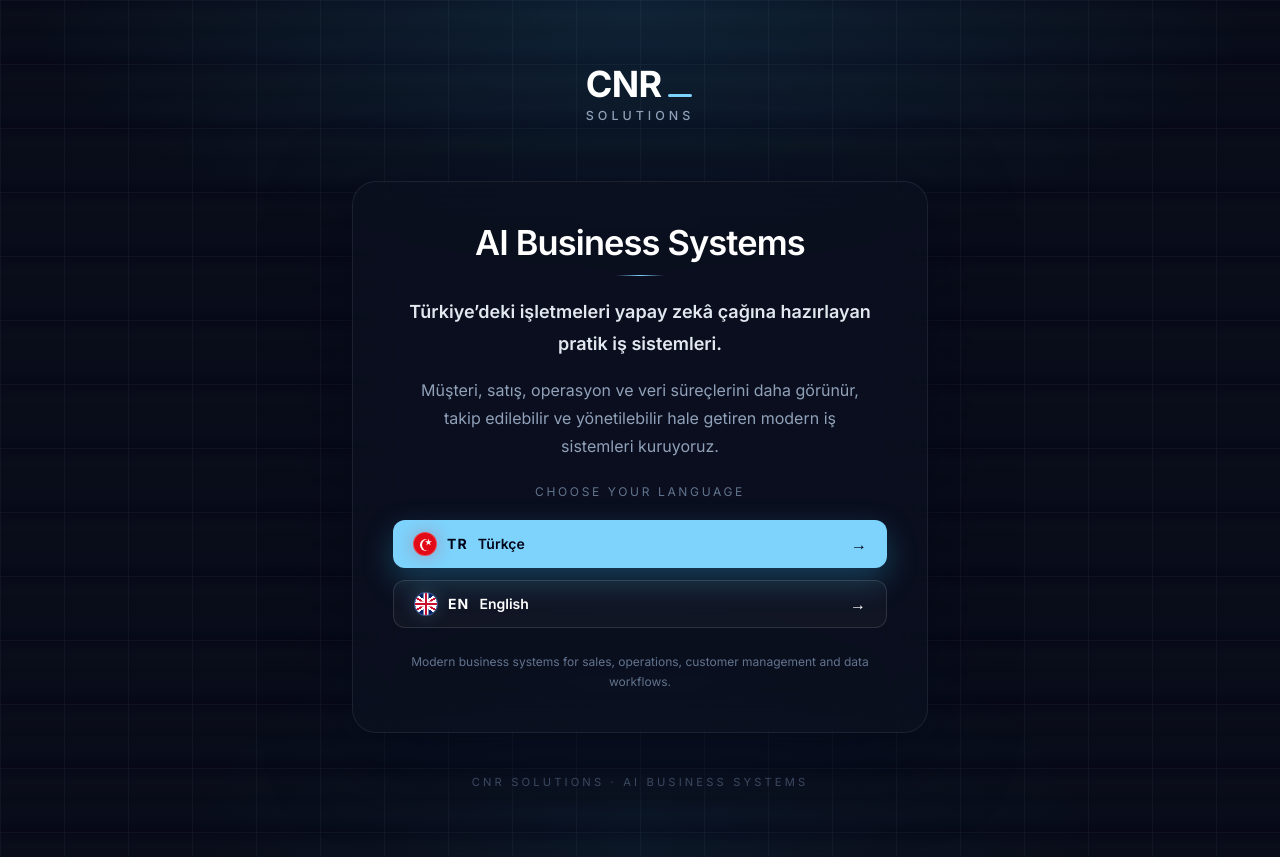
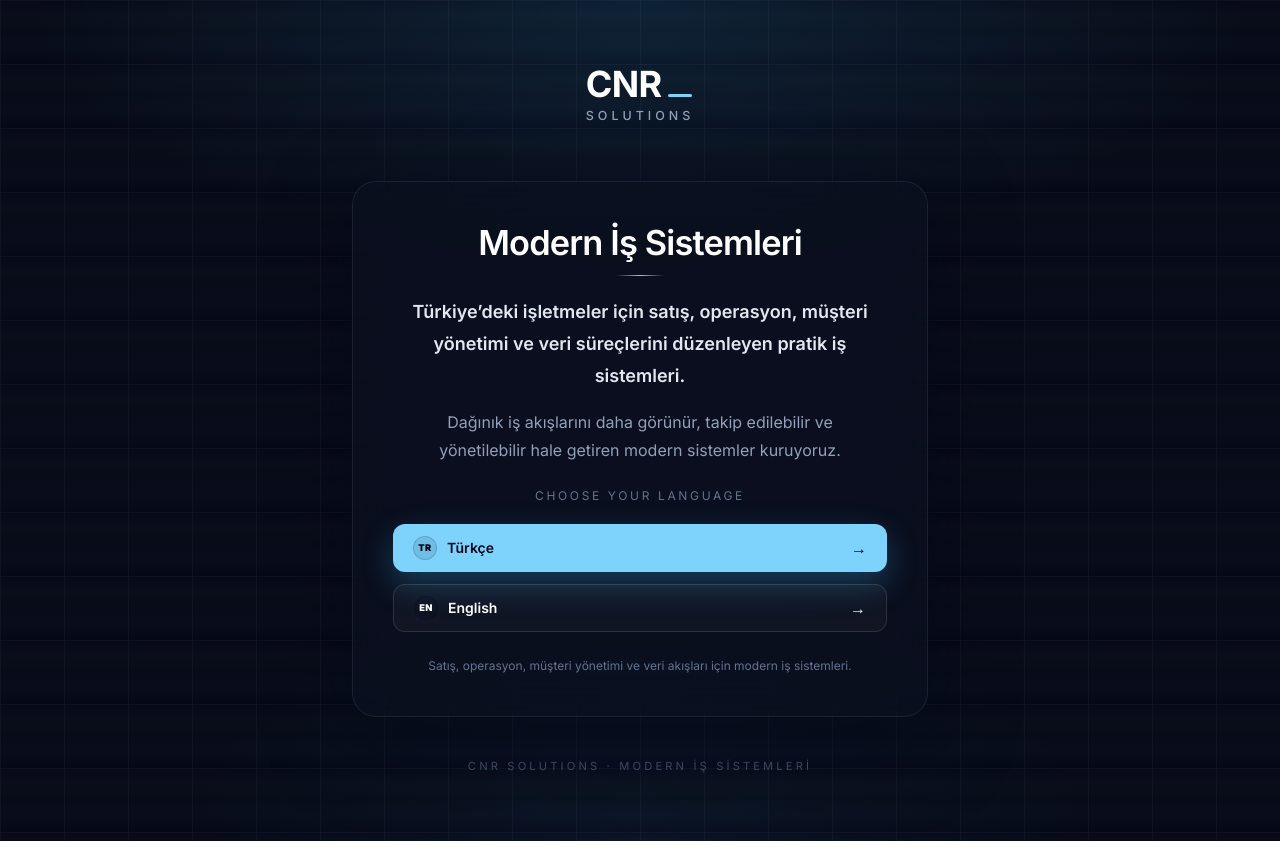
Before and after one commit to cnrakpinar1-jpg/cnr-solutions, a Next.js app: page / in a window 1280 px wide. Built offline with nearby package versions, Linux system fonts and the light colour scheme.

Commit message:
Polish root page with modern business systems positioning

```diff
--- a/app/layout.tsx
+++ b/app/layout.tsx
@@ -8,9 +8,9 @@ const inter = Inter({
 });
 
 export const metadata: Metadata = {
-  title: "CNR Solutions | AI Business Systems",
+  title: "CNR Solutions | Modern İş Sistemleri",
   description:
-    "CNR Solutions builds practical business systems for sales, operations, customer management and data workflows.",
+    "CNR Solutions builds modern business systems for sales, operations, customer management and data workflows.",
 };
 
 export default function RootLayout({
--- a/app/page.tsx
+++ b/app/page.tsx
@@ -1,30 +1,10 @@
 import Link from "next/link";
 import { Logo } from "@/components/Logo";
 
-function FlagBadge({ locale }: { locale: "tr" | "en" }) {
-  if (locale === "tr") {
-    return (
-      <span
-        aria-hidden="true"
-        className="relative h-6 w-6 shrink-0 overflow-hidden rounded-full border border-white/25 bg-[#e30a17] shadow-[0_0_18px_rgba(227,10,23,0.28)]"
-      >
-        <span className="absolute left-[6px] top-[6px] h-3 w-3 rounded-full bg-white" />
-        <span className="absolute left-[8px] top-[6px] h-3 w-3 rounded-full bg-[#e30a17]" />
-        <span className="absolute right-[4px] top-[7px] text-[0.43rem] leading-none text-white">★</span>
-      </span>
-    );
-  }
-
+function LanguageBadge({ label }: { label: "TR" | "EN" }) {
   return (
-    <span
-      aria-hidden="true"
-      className="relative h-6 w-6 shrink-0 overflow-hidden rounded-full border border-white/25 bg-[#012169] shadow-[0_0_18px_rgba(125,211,252,0.2)]"
-    >
-      <span className="absolute inset-0 bg-[linear-gradient(32deg,transparent_40%,white_40%,white_47%,#c8102e_47%,#c8102e_53%,white_53%,white_60%,transparent_60%),linear-gradient(148deg,transparent_40%,white_40%,white_47%,#c8102e_47%,#c8102e_53%,white_53%,white_60%,transparent_60%)]" />
-      <span className="absolute left-1/2 top-0 h-full w-[5px] -translate-x-1/2 bg-white" />
-      <span className="absolute left-0 top-1/2 h-[5px] w-full -translate-y-1/2 bg-white" />
-      <span className="absolute left-1/2 top-0 h-full w-[2px] -translate-x-1/2 bg-[#c8102e]" />
-      <span className="absolute left-0 top-1/2 h-[2px] w-full -translate-y-1/2 bg-[#c8102e]" />
+    <span className="flex h-6 w-6 shrink-0 items-center justify-center rounded-full border border-slate-950/15 bg-slate-950/10 text-[0.58rem] font-black tracking-[0.04em]">
+      {label}
     </span>
   );
 }
@@ -57,17 +37,17 @@ export default function LanguageSelector() {
 
         <div className="w-full rounded-3xl border border-white/8 bg-[rgba(12,18,34,0.6)] p-8 shadow-[0_24px_80px_rgba(2,6,23,0.55)] backdrop-blur-xl sm:p-10">
           <h1 className="text-3xl font-semibold tracking-tight text-white sm:text-[2.15rem]">
-            AI Business Systems
+            Modern İş Sistemleri
           </h1>
 
           <div className="mt-3 h-px w-12 mx-auto bg-gradient-to-r from-transparent via-[var(--color-accent)] to-transparent" />
 
           <p className="mt-5 text-base font-semibold leading-7 text-slate-200 sm:text-lg sm:leading-8">
-            Türkiye’deki işletmeleri yapay zekâ çağına hazırlayan pratik iş sistemleri.
+            Türkiye’deki işletmeler için satış, operasyon, müşteri yönetimi ve veri süreçlerini düzenleyen pratik iş sistemleri.
           </p>
 
           <p className="mx-auto mt-4 max-w-md text-sm leading-6 text-slate-400 sm:text-base sm:leading-7">
-            Müşteri, satış, operasyon ve veri süreçlerini daha görünür, takip edilebilir ve yönetilebilir hale getiren modern iş sistemleri kuruyoruz.
+            Dağınık iş akışlarını daha görünür, takip edilebilir ve yönetilebilir hale getiren modern sistemler kuruyoruz.
           </p>
 
           <p className="mt-6 text-xs uppercase tracking-[0.22em] text-slate-500">
@@ -80,8 +60,7 @@ export default function LanguageSelector() {
               className="group inline-flex min-h-12 items-center justify-between rounded-xl bg-[var(--color-accent)] px-5 text-sm font-semibold text-slate-950 shadow-[0_12px_32px_rgba(56,189,248,0.28)] transition-all hover:-translate-y-0.5 hover:bg-[var(--color-accent-strong)]"
             >
               <span className="flex items-center gap-2.5">
-                <FlagBadge locale="tr" />
-                <span className="text-sm font-bold tracking-[0.08em]">TR</span>
+                <LanguageBadge label="TR" />
                 <span>Türkçe</span>
               </span>
               <span aria-hidden="true" className="text-base transition-transform group-hover:translate-x-0.5">
@@ -93,8 +72,7 @@ export default function LanguageSelector() {
               className="group inline-flex min-h-12 items-center justify-between rounded-xl border border-white/12 bg-white/[0.03] px-5 text-sm font-semibold text-white transition-all hover:-translate-y-0.5 hover:border-[rgba(125,211,252,0.32)] hover:bg-white/[0.06]"
             >
               <span className="flex items-center gap-2.5">
-                <FlagBadge locale="en" />
-                <span className="text-sm font-bold tracking-[0.08em]">EN</span>
+                <LanguageBadge label="EN" />
                 <span>English</span>
               </span>
               <span aria-hidden="true" className="text-base transition-transform group-hover:translate-x-0.5">
@@ -104,12 +82,12 @@ export default function LanguageSelector() {
           </div>
 
           <p className="mt-6 text-xs leading-5 text-slate-500">
-            Modern business systems for sales, operations, customer management and data workflows.
+            Satış, operasyon, müşteri yönetimi ve veri akışları için modern iş sistemleri.
           </p>
         </div>
 
         <p className="mt-10 text-[0.7rem] uppercase tracking-[0.28em] text-slate-600">
-          CNR SOLUTIONS · AI BUSINESS SYSTEMS
+          CNR SOLUTIONS · MODERN İŞ SİSTEMLERİ
         </p>
       </div>
     </main>
```
